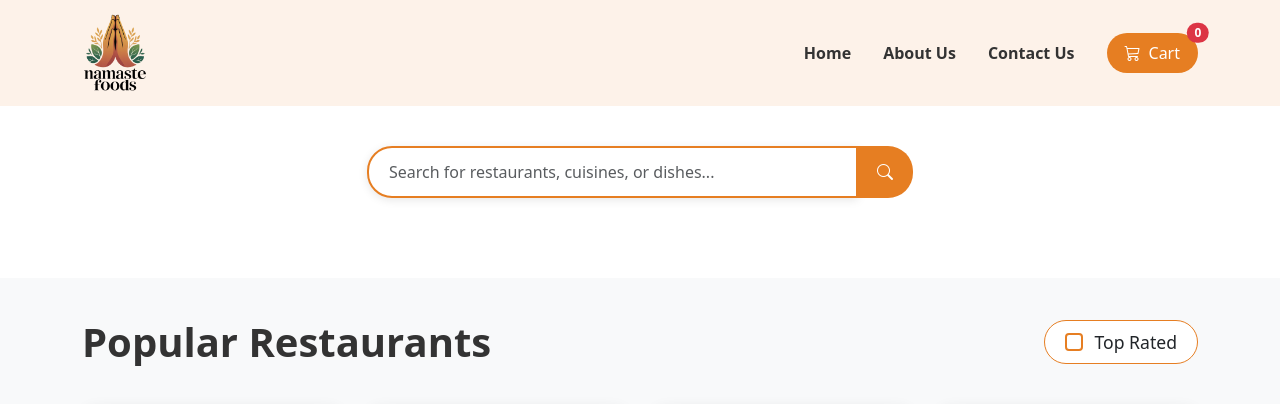
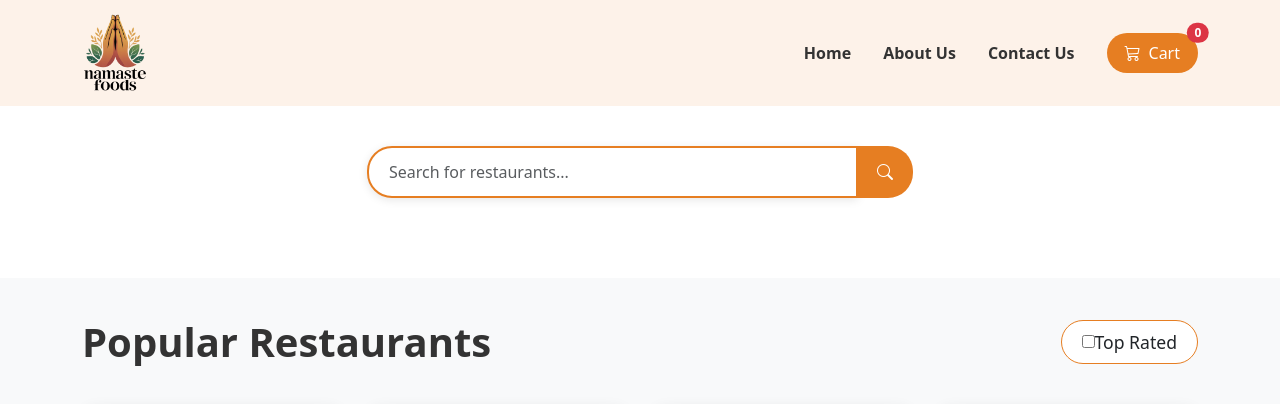
Before and after one commit to sumanth338/namaste_react, a React (Vite) app: page / in a window 1280 px wide. Shown: the top 404 px of the page. Built offline with nearby package versions, Linux system fonts and the light colour scheme; grey boxes are pictures that could not be loaded.

Commit message:
added the search functionality

```diff
--- a/src/App.jsx
+++ b/src/App.jsx
@@ -1,42 +1,73 @@
 import React, { useState } from 'react'
 import Header from './components/Header';
-import Searchbar from './components/Searchbar';
 import RestaurantCard from './components/RestaurantCard';
 import restaurants from './utils/ResturantData';
 
 const App = () => {
   const [showTopRated, setShowTopRated] = useState(false);
+  const [searchText, setSearchText] = useState("");
 
-  const filtered = showTopRated
-    ? restaurants.filter(r => r.rating >= 4.5)
-    : restaurants;
+  // ✅ Apply both filters
+  const filteredRestaurants = restaurants
+    .filter(r =>
+      r.name.toLowerCase().includes(searchText.toLowerCase())
+    )
+    .filter(r => (showTopRated ? r.rating >= 4.5 : true));
 
   return (
     <div>
       <Header />
-      <Searchbar />
+
+      {/* SEARCH BAR */}
+      <div className="search-container">
+        <div className="container">
+          <div className="row justify-content-center">
+            <div className="col-md-8 col-lg-6">
+              <div className="search-box">
+                <div className="input-group">
+                  <input
+                    type="text"
+                    className="form-control search-input"
+                    placeholder="Search for restaurants..."
+                    value={searchText}
+                    onChange={(e) => setSearchText(e.target.value)}
+                  />
+                  <button className="btn btn-search" type="button">
+                    <i className="bi bi-search"></i>
+                  </button>
+                </div>
+              </div>
+            </div>
+          </div>
+        </div>
+      </div>
+
+      {/* RESTAURANTS */}
       <div className="restaurants-section">
         <div className="container">
           <div className="section-header">
             <h2 className="section-title">Popular Restaurants</h2>
-            <span className="filter-checkbox-wrapper">
+
             <label className="checkbox-label">
               <input
                 type="checkbox"
                 checked={showTopRated}
-                  onChange={e => setShowTopRated(e.target.checked)}
-                  className="custom-checkbox"
+                onChange={(e) => setShowTopRated(e.target.checked)}
               />
               Top Rated
             </label>
-            </span>
           </div>
+
           <div className="row">
-            {filtered.map((restaurant, index) => (
+            {filteredRestaurants.length > 0 ? (
+              filteredRestaurants.map((restaurant, index) => (
                 <div key={index} className="col-lg-3 col-md-6 col-sm-12 mb-4">
                   <RestaurantCard restaurant={restaurant} />
                 </div>
-            ))}
+              ))
+            ) : (
+              <p className="text-center">No restaurants found</p>
+            )}
           </div>
         </div>
       </div>
@@ -44,4 +75,4 @@ const App = () => {
   );
 };
 
-export default App
+export default App;
```
Lines whose indentation alone changed are shown as unchanged.
